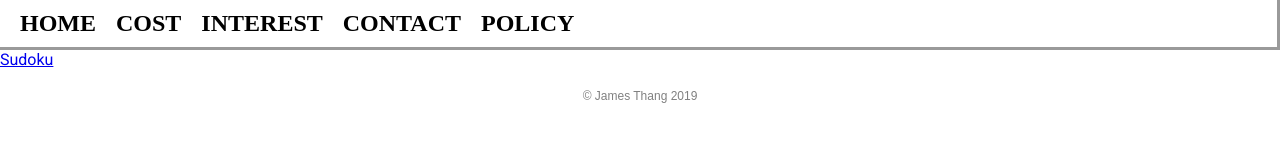
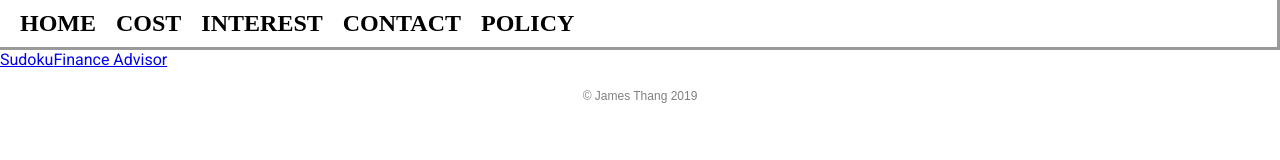
Before and after one commit to Enryun/personalFinance, a React (Create React App) app: page / in a window 1280 px wide. Shown: the top 160 px of the page. Built offline with nearby package versions, Linux system fonts and the light colour scheme.

Commit message:
adding Finance Page

```diff
--- a/src/App.js
+++ b/src/App.js
@@ -10,6 +10,7 @@ import InterestPage from './Pages/InterestPage/InterestPage';
 import PolicySudoku from './Pages/PolicyPage/policy.jsx';
 import PolicyList from './Pages/PolicyList/PolicyList';
 import Sudoku from './Pages/AppIntroduction/Sudoku/Sudoku';
+import FinanceAdvisor from './Pages/AppIntroduction/Finance/FinanceAdvisor';
 
 
 function App() {
@@ -23,6 +24,7 @@ function App() {
       <Route exact path='/policy' component={PolicyList} />
       <Route exact path='/policy/sudoku' component={PolicySudoku} />
       <Route exact path='/sudoku' component={Sudoku} />
+      <Route exact path='/finance-advisor' component={FinanceAdvisor} />
       <Footer />
     </div>
   );
--- /dev/null
+++ b/src/Pages/AppIntroduction/Finance/FinanceAdvisor.jsx
@@ -0,0 +1,11 @@
+import React from 'react';
+
+const FinanceAdvisor = () => {
+    return (
+        <div>
+
+        </div>
+    )
+}
+
+export default FinanceAdvisor
--- a/src/Pages/HomePage/HomePage.jsx
+++ b/src/Pages/HomePage/HomePage.jsx
@@ -5,6 +5,7 @@ const HomePage = () => {
     return (
         <div>
             <Link className='navItem' to='/sudoku'>Sudoku</Link>
+            <Link className='navItem' to='/finance-advisor'>Finance Advisor</Link>
         </div>
     )
 }
```
Also changed, not shown: src/Pages/AppIntroduction/Finance/FinanceAdvisor.scss (added).
